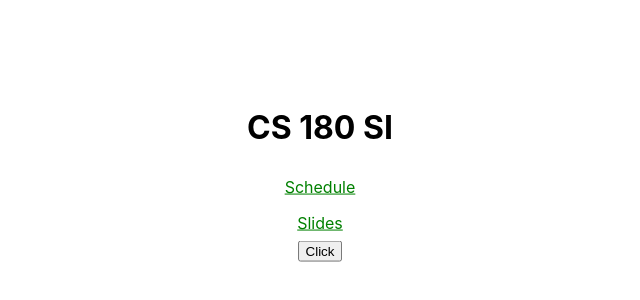
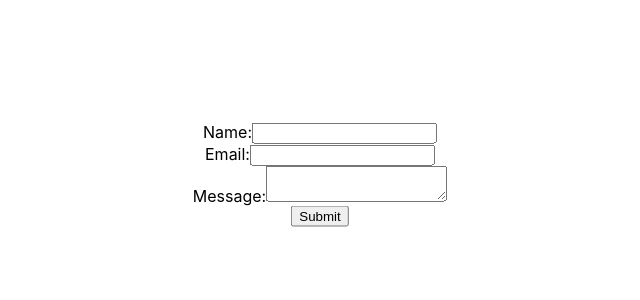
Before and after one commit to shreekulkarni/cs_si_app, a React (Create React App) app in the folder frontend/: page /contact in a window 1280 px wide. Shown: the part 226-526 px from the top of the page, without its empty margins (320-960 px from the left). Built offline with nearby package versions, Linux system fonts and the light colour scheme.

Commit message:
contact page draft 1 created

```diff
--- /dev/null
+++ b/frontend/src/Pages/Contact/ContactForm/index.js
@@ -0,0 +1,72 @@
+import React from "react";
+
+class ContactForm extends React.Component {
+    constructor(props) {
+        super(props);
+
+        this.state = {
+            name: '',
+            email: '',
+            message: ''
+        };
+
+        this.handleNameChange = this.handleNameChange.bind(this);
+        this.handleEmailChange = this.handleEmailChange.bind(this);
+        this.handleMessageChange = this.handleMessageChange.bind(this);
+
+        this.handleSubmit = this.handleSubmit.bind(this);
+    }
+
+    handleNameChange(event) {
+        this.setState({name: event.target.value});
+    }
+
+    handleEmailChange(event) {
+        this.setState({email: event.target.value});
+    }
+
+    handleMessageChange(event) {
+        this.setState({message: event.target.value});
+    }
+
+    handleSubmit(event) {
+        console.log("submitted");
+    }
+
+    render() {
+        return(
+            <form onSubmit={this.handleSubmit} style={divStyle}>
+                <div className={"nameDiv"}>
+                    <label>
+                        Name:
+                        <input type="text" value={this.state.name} onChange={this.handleNameChange} />
+                    </label>
+                </div>
+                <div>
+                    <label>
+                        Email:
+                        <input type="text" value={this.state.email} onChange={this.handleEmailChange} />
+                    </label>
+                </div>
+                <div>
+                    <label>
+                        Message:
+                        <textarea type="text" value={this.state.message} onChange={this.handleMessageChange} />
+                    </label>
+                </div>
+                <button>Submit</button>
+            </form>
+        );
+    }
+}
+
+export default ContactForm;
+
+const divStyle = {
+    display: "flex",
+    flexDirection: "column",
+    alignItems: "center",
+    justifyContent: "center",
+    position: 'absolute', left: '50%', top: '50%',
+    transform: 'translate(-50%, -50%)',
+}
--- /dev/null
+++ b/frontend/src/Pages/Contact/index.js
@@ -0,0 +1,12 @@
+import React from "react";
+import ContactForm from "./ContactForm";
+
+class Contact extends React.Component {
+    render() {
+        return(
+            <ContactForm/>
+        );
+    };
+}
+
+export default Contact;
--- a/frontend/src/Pages/Homepage/index.js
+++ b/frontend/src/Pages/Homepage/index.js
@@ -16,6 +16,7 @@ class Homepage extends React.Component {
                 </div>
                 <div style={menuStyle}>
                     <Link to={'/schedule'} style={navli}>Schedule</Link>
+                    <Link to={'/contact'} style={navli}>Contact</Link>
                     <Link to={'/'} style={navli}>Slides</Link>
                 </div>
                 <button onClick={this.doit}>Click</button>
--- a/frontend/src/Routes/index.js
+++ b/frontend/src/Routes/index.js
@@ -5,12 +5,14 @@ import Route from './Route';
 import React from 'react';
 import Homepage from '../Pages/Homepage';
 import Schedule from '../Pages/Schedule';
+import Contact from "../Pages/Contact";
 
 export default function Routes() {
     return(
         // eslint-disable-next-line react/react-in-jsx-scope
         <Switch>
             <Route path="/schedule" component={Schedule}/>
+            <Route path="/contact" component={Contact}/>
             <Route path="/" component={Homepage}/>
         </Switch>
     );
```
